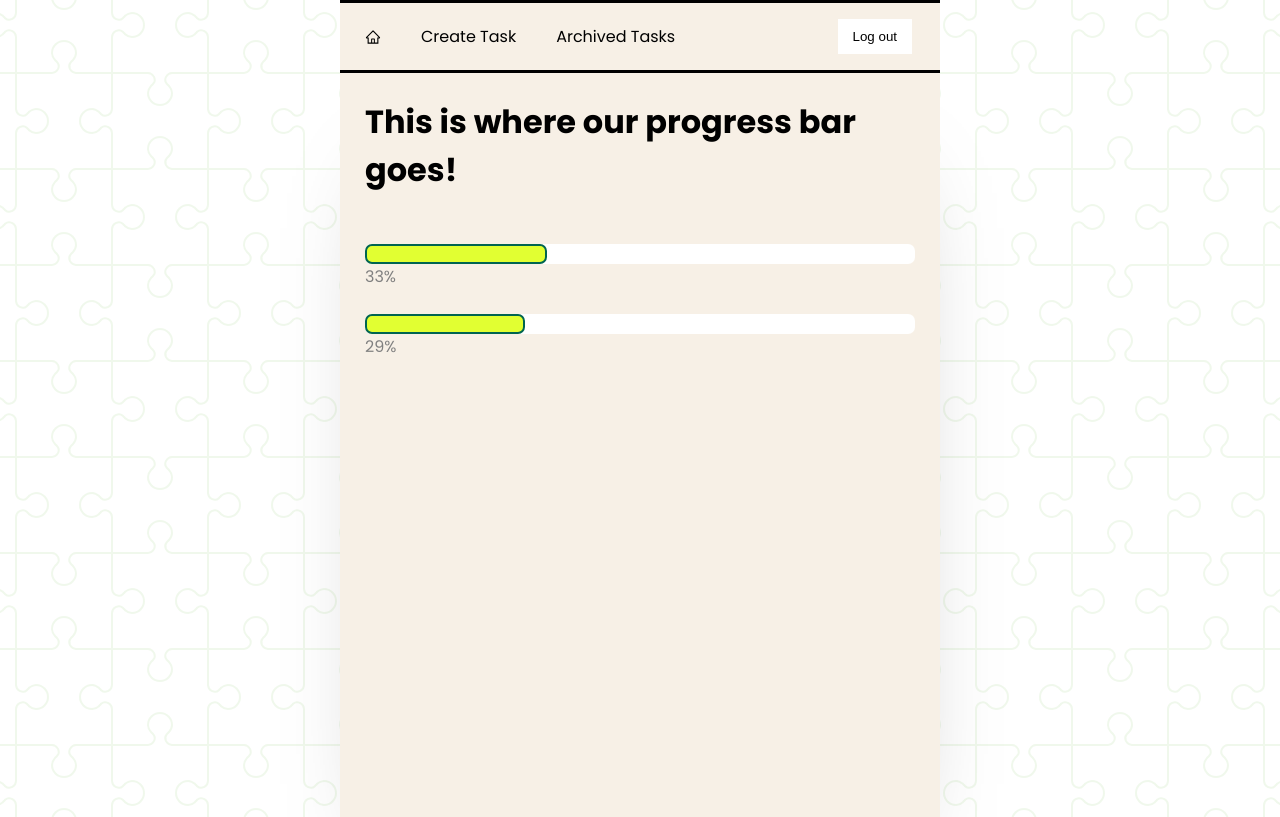
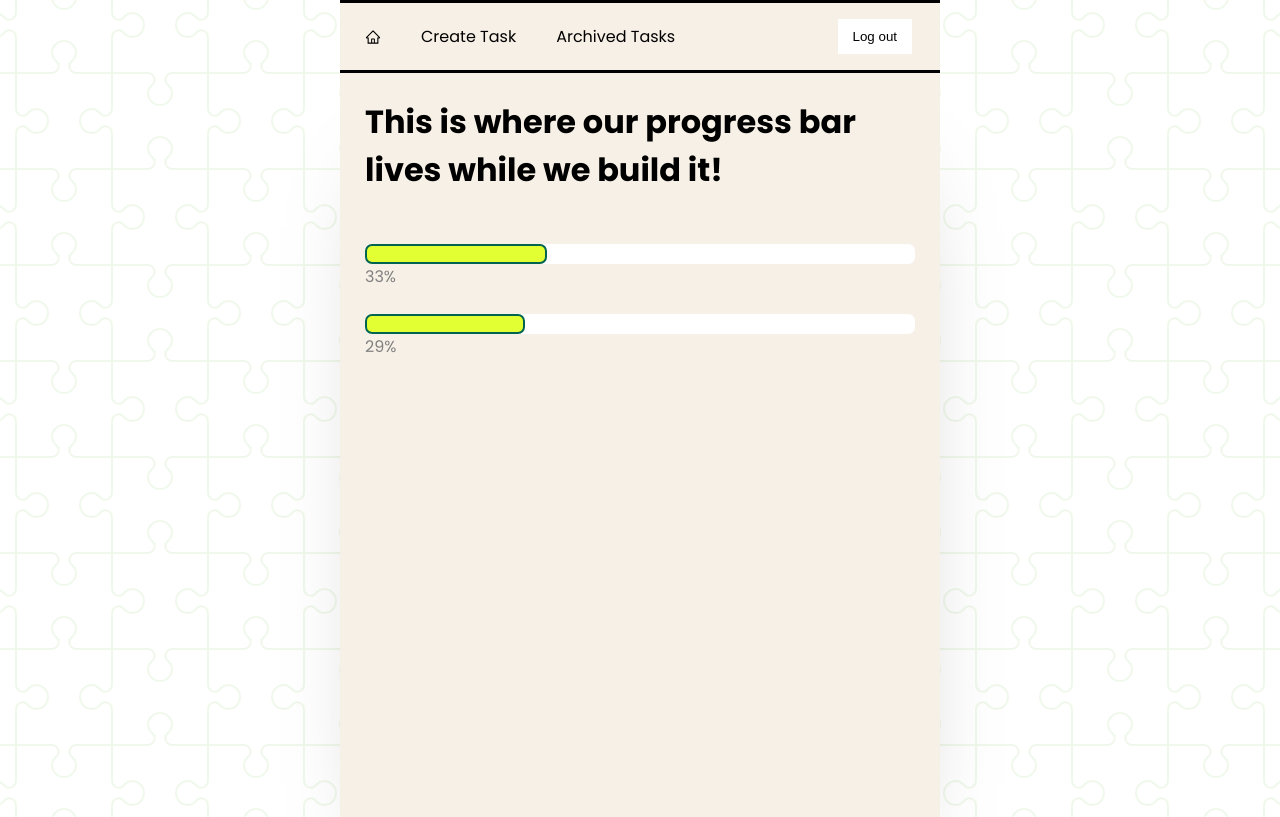
Before and after one commit to samo-13/helper-buddy, a React (Create React App) app in the folder client/: page /bar in a window 1280 px wide. Built offline with nearby package versions, Linux system fonts and the light colour scheme; no server answers.

Commit message:
Comment out console.logs

```diff
--- a/client/src/pages/TEMPProgressBar.jsx
+++ b/client/src/pages/TEMPProgressBar.jsx
@@ -259,19 +259,19 @@ const {
 
     // save all of the task specific steps to taskSteps variable
     taskSteps = dummyState[taskIndex].steps;
-    console.log('taskSteps:', taskSteps)
+    // console.log('taskSteps:', taskSteps)
     // save the total number of task specific steps to stepsTotalCount variable
     stepsTotalCount = taskSteps.length;
     console.log('stepsTotalCount:', stepsTotalCount)
 
     for (let step of taskSteps) {
-      console.log('step:', step)
+      // console.log('step:', step)
       if (step.completed_at !== null) {
         stepsCompleted.push(step);
         stepsCompletedCount ++ // add 1
       }
     }
-    console.log('stepsCompleted:', stepsCompleted)
+    // console.log('stepsCompleted:', stepsCompleted)
     console.log('stepsCompletedCount:', stepsCompletedCount)
 
     // get % steps completed
@@ -284,7 +284,7 @@ const {
 
   return (
     <div>
-      <h1>This is where our progress bar goes!</h1>
+      <h1>This is where our progress bar lives while we build it!</h1>
         <ProgressBar backgroundcolor="#e1ff32" progress={getProgress(dummyState, 1)} />
         <ProgressBar backgroundcolor="#e1ff32" progress={getProgress(dummyState, 2)} />
     </div>
```
